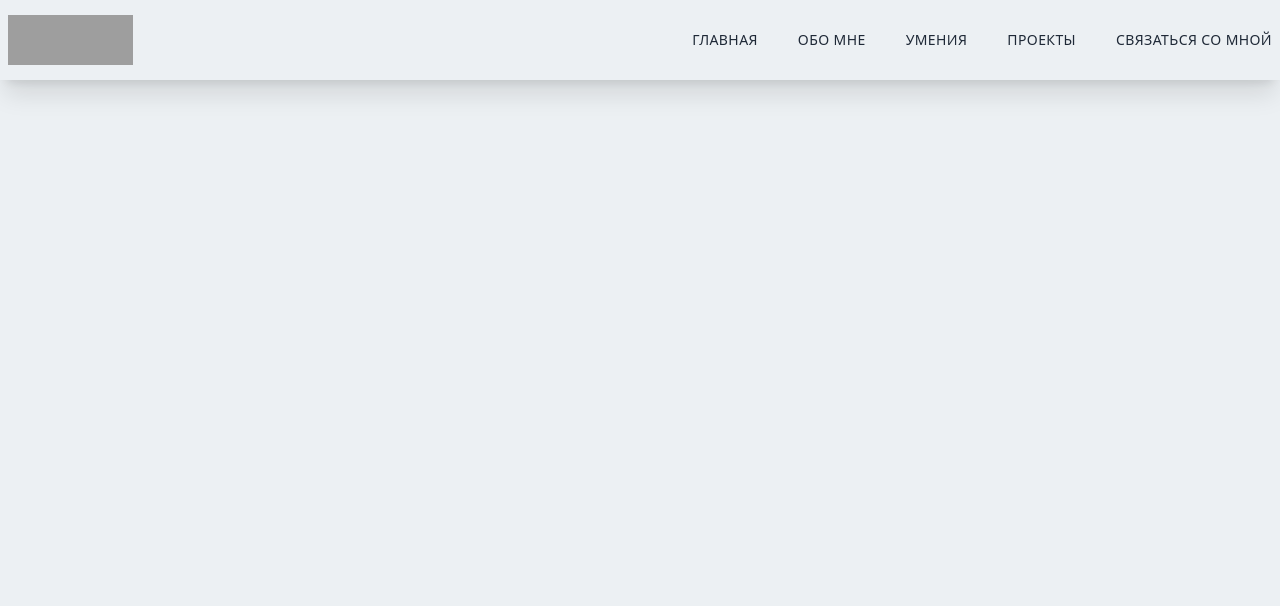
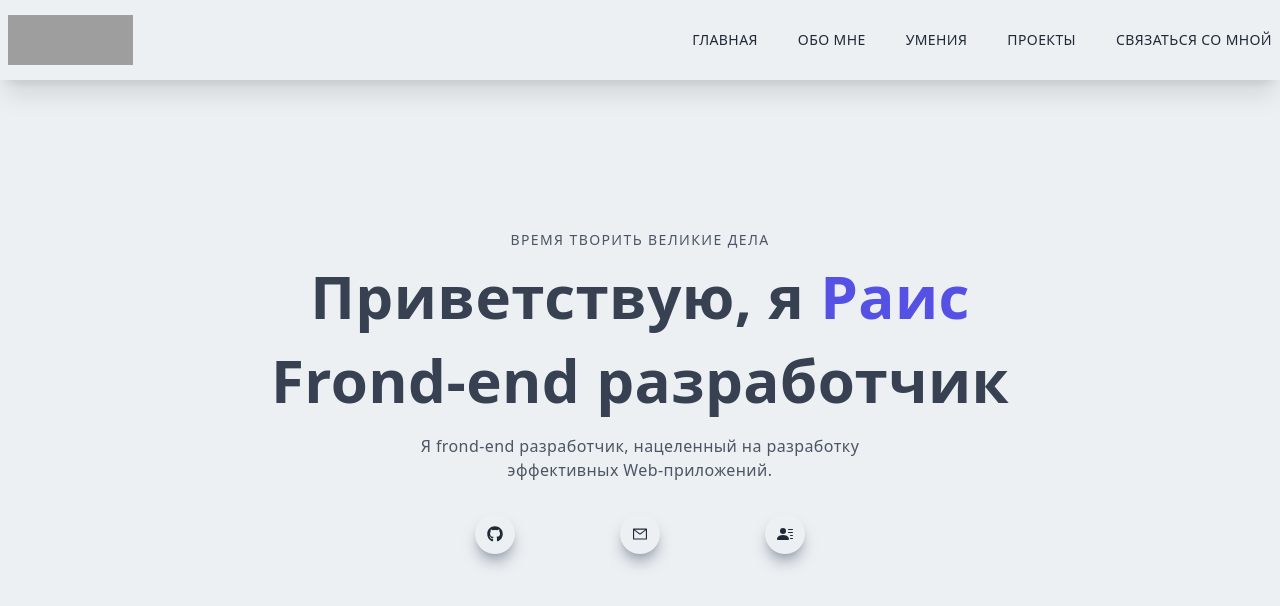
Before and after one commit to RealTicTac/portfolio, a Next.js app: page / in a window 1280 px wide. Shown: the top 606 px of the page. Built offline with nearby package versions, Linux system fonts and the light colour scheme; grey boxes are pictures that could not be loaded.

Commit message:
Main done

```diff
--- /dev/null
+++ b/components/About.jsx
@@ -0,0 +1,7 @@
+import React from "react";
+
+const About = () => {
+  return <div>About</div>;
+};
+
+export default About;
--- a/components/Main.jsx
+++ b/components/Main.jsx
@@ -1,7 +1,39 @@
 import React from "react";
+import { FaGithub } from "react-icons/fa";
+import { BsFillPersonLinesFill } from "react-icons/bs";
+import { AiOutlineMail } from "react-icons/ai";
 
 const Main = () => {
-  return <div>Main</div>;
+  return (
+    <div className="w-full h-screen text-center">
+      <div className="max-w-[1240px] w-full h-full mx-auto p-2 flex justify-center items-center">
+        <div>
+          <p className="uppercase text-sm tracking-widest text-gray-600">
+            Время творить великие дела
+          </p>
+          <h1 className="py-4 text-gray-700">
+            Приветствую, я <span className="text-[#5651e5]">Раис</span>
+          </h1>
+          <h1 className="py-2 text-gray-700">Frond-end разработчик</h1>
+          <p className="py-4 text-gray-600 max-w-[70%] m-auto">
+            Я frond-end разработчик, нацеленный на разработку эффективных
+            Web-приложений.
+          </p>
+          <div className="flex items-center justify-between max-w-[330px] m-auto py-4">
+            <div className="rounded-full shadow-lg shadow-gray-400 p-3 cursor-ppointer hover:scale-125 ease-in duration-300">
+              <FaGithub />
+            </div>
+            <div className="rounded-full shadow-lg shadow-gray-400 p-3 cursor-ppointer hover:scale-125 ease-in duration-300">
+              <AiOutlineMail />
+            </div>
+            <div className="rounded-full shadow-lg shadow-gray-400 p-3 cursor-ppointer hover:scale-125 ease-in duration-300">
+              <BsFillPersonLinesFill />
+            </div>
+          </div>
+        </div>
+      </div>
+    </div>
+  );
 };
 
 export default Main;
--- /dev/null
+++ b/jsconfig.json
@@ -0,0 +1,5 @@
+{
+  "compilerOptions": {
+    "baseUrl": "."
+  }
+}
--- a/pages/index.js
+++ b/pages/index.js
@@ -1,11 +1,16 @@
 import Head from "next/head";
 import Image from "next/image";
-import NavBar from "../components/NavBar";
+import Main from "components/Main";
+import NavBar from "components/NavBar";
 
 export default function Home() {
   return (
     <div>
+      <Head>
+        <title>Rais | Front-end developer</title>
+      </Head>
       <NavBar />
+      <Main />
     </div>
   );
 }
--- a/styles/globals.css
+++ b/styles/globals.css
@@ -2,7 +2,7 @@
 @tailwind components;
 @tailwind utilities;
 
-@layer {
+@layer base {
   body {
     @apply bg-[#ecf0f3] text-[#1f2937] tracking-wide;
   }
```
